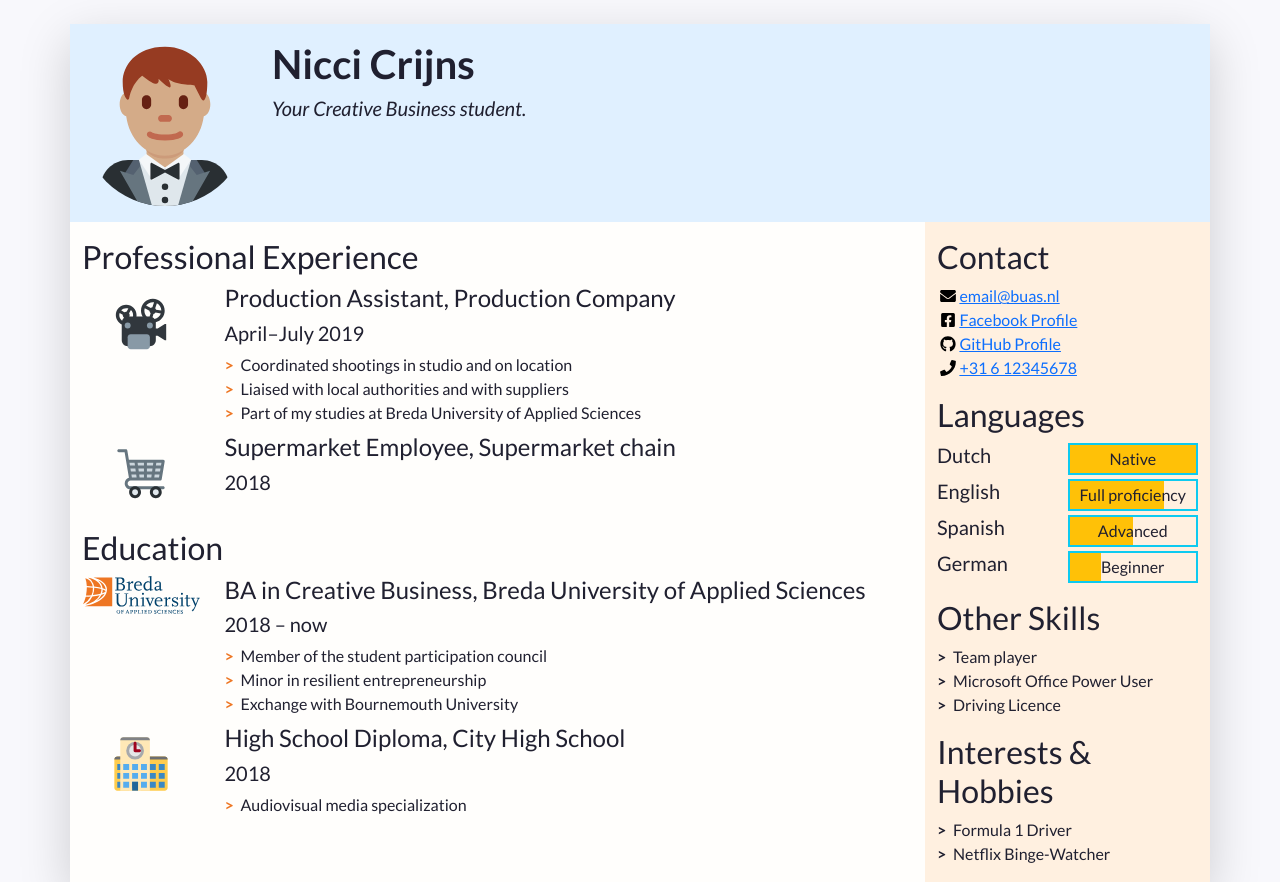
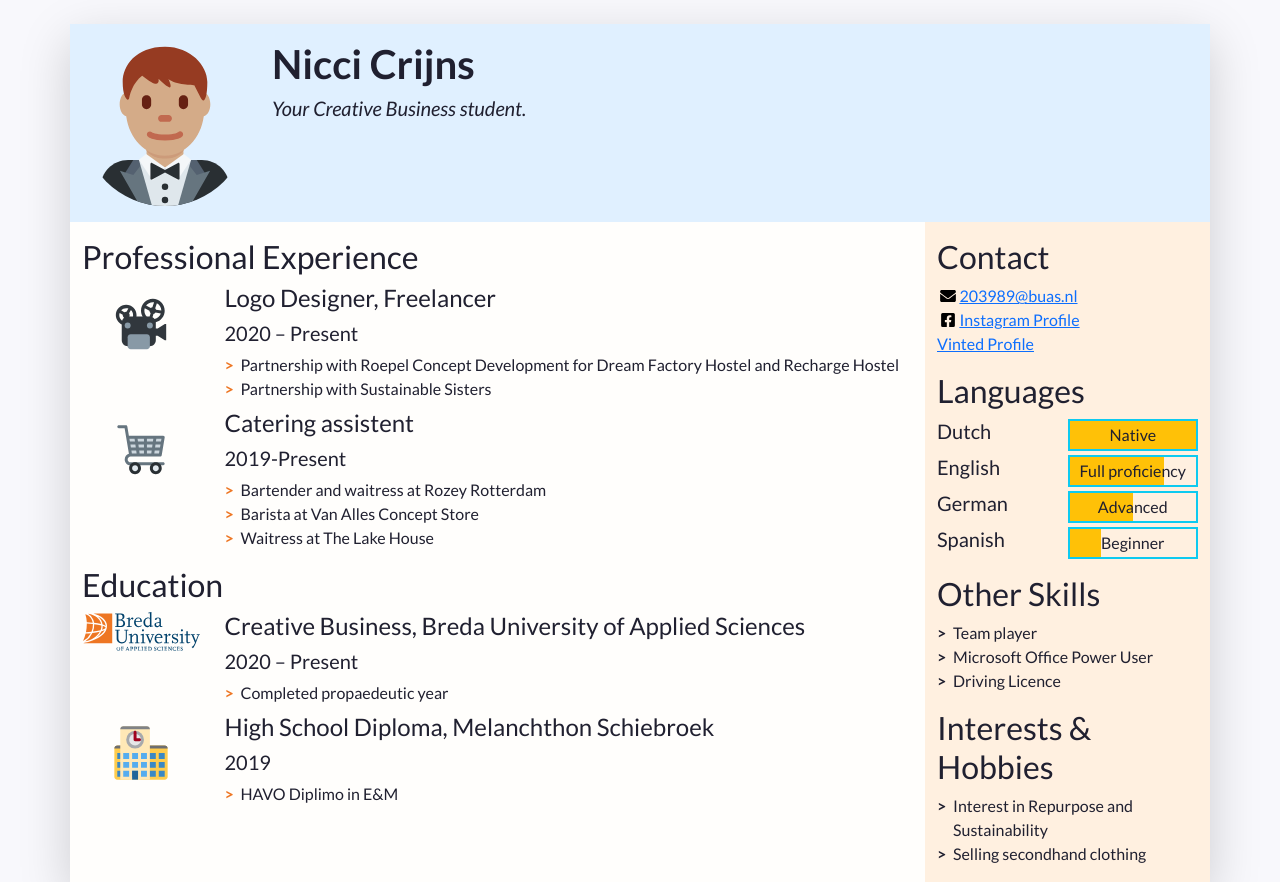
Before and after one commit to niccicrijns/Nicci-CV, a plain HTML site: page index.html in a window 1280 px wide. Shown: the top 882 px of the page. Drawn offline with nearby package versions, Linux system fonts and the light colour scheme.

Commit message:
Update Content

```diff
--- a/index.html
+++ b/index.html
@@ -89,13 +89,13 @@
                   <img class="biography-logo mw-100 d-block mx-auto" src="images/employers/projector.svg" alt="Company logo" width="80">
                 </div>
                 <div class="biography-contents col-9 col-sm-10 col-md-9 col-lg-10">
-                  <h4>Production Assistant, Production Company</h4>
-                  <h5>April&ndash;July 2019</h5>
+                  <h4>Logo Designer, Freelancer</h4>
+                  <h5>2020 – Present</h5>
                   <!-- Use the list below to talk about your achievements -->
                   <ul class="biography-details list-unstyled">
-                    <li>Coordinated shootings in studio and on location</li>
-                    <li>Liaised with local authorities and with suppliers</li>
-                    <li>Part of my studies at Breda University of Applied Sciences</li>
+                    <li>Partnership with Roepel Concept Development for Dream Factory Hostel and Recharge Hostel</li>
+
+                    <li>Partnership with Sustainable Sisters</li>
                   </ul>
                 </div>
               </li>
@@ -107,9 +107,15 @@
                   <img class="biography-logo mw-100 d-block mx-auto" src="images/employers/trolley.svg" alt="Company logo" width="80">
                 </div>
                 <div class="biography-contents col-9 col-sm-10 col-md-9 col-lg-10">
-                  <h4>Supermarket Employee, Supermarket chain</h4>
-                  <h5>2018</h5>
+                  <h4>Catering assistent</h4>
+                  <h5>2019-Present</h5>
                   <!-- This entry doesn't have a list of achievements, but you can copy-paste the one from above -->
+					<ul class="biography-details list-unstyled">
+                    <li>Bartender and waitress at Rozey Rotterdam&nbsp;</li>
+
+                    <li>Barista at Van Alles Concept Store</li>
+                    <li>Waitress at The Lake House&nbsp;</li>
+                  </ul>
                 </div>
               </li>
 
@@ -128,13 +134,11 @@
                   <img class="biography-logo mw-100 d-block mx-auto" src="images/schools/logo-buas.svg" alt="School logo" width="120">
                 </div>
                 <div class="biography-contents col-9 col-sm-10 col-md-9 col-lg-10">
-                  <h4>BA in Creative Business, Breda University of Applied Sciences</h4>
-                  <h5>2018&nbsp;&ndash;&nbsp;now</h5>
+                  <h4>Creative Business, Breda University of Applied Sciences</h4>
+                  <h5>2020 – Present</h5>
                   <!-- Use the list below to talk about minors, exchanges, extra-curricular activities. -->
                   <ul class="biography-details list-unstyled">
-                    <li>Member of the student participation council</li>
-                    <li>Minor in resilient entrepreneurship</li>
-                    <li>Exchange with Bournemouth University</li>
+                    <li>Completed propaedeutic year</li>
                   </ul>
                 </div>
               </li>
@@ -145,10 +149,10 @@
                   <img class="biography-logo mw-100 d-block mx-auto" src="images/schools/school.svg" alt="School logo" width="80">
                 </div>
                 <div class="biography-contents col-9 col-sm-10 col-md-9 col-lg-10">
-                  <h4>High School Diploma, City High School</h4>
-                  <h5>2018</h5>
+                  <h4>High School Diploma, Melanchthon Schiebroek</h4>
+                  <h5>2019</h5>
                   <ul class="biography-details list-unstyled">
-                    <li>Audiovisual media specialization</li>
+                    <li>HAVO Diplimo in E&amp;M</li>
                   </ul>
                 </div>
               </li>
@@ -177,27 +181,21 @@
             -->
             <ul class="contact-list list-unstyled">
               <li class="contact-item">
-                <a class="d-flex align-items-center" href="mailto:email@buas.nl" target="_blank">
+                <a class="d-flex align-items-center" href="mailto:203989@buas.nl" target="_blank">
                   <img class="contact-icon" src="images/icons/envelope.svg" alt="Email">
-                  email@buas.nl
+                  203989@buas.nl
                 </a>
               </li>
               <li class="contact-item">
-                <a class="d-flex align-items-center" href="https://facebook.com/" target="_blank">
+                <a class="d-flex align-items-center" href="https://www.instagram.com/nicolinecrijns/">
                   <img class="contact-icon" src="images/icons/facebook.svg" alt="Facebook">
-                  Facebook Profile
+                  Instagram Profile
                 </a>
               </li>
               <li class="contact-item">
-                <a class="d-flex align-items-center" href="https://github.com/" target="_blank">
-                  <img class="contact-icon" src="images/icons/github.svg" alt="LinkedIn">
-                  GitHub Profile
-                </a>
-              </li>
+              <a class="d-flex align-items-center" href="https://github.com/" target="_blank"> <img></a><a href="https://www.vinted.nl/member/38569127-niccicrijns"> Vinted Profile </a> </li>
               <li class="contact-item">
                 <a class="d-flex align-items-center" href="tel:+31612345678" target="_blank">
-                  <img class="contact-icon" src="images/icons/phone.svg" alt="Mobile Phone">
-                  +31 6 12345678
                 </a>
               </li>
             </ul>
@@ -226,7 +224,7 @@
                 </div>
               </li>
               <li class="language-item d-flex mb-1">
-                <h5 class="language-name w-50">Spanish</h5>
+                <h5 class="language-name w-50">German</h5>
                 <div class="language-level w-50 border border-info border-2 position-relative">
                   <!-- The div below is a progress bar. Choose between w-25, w-50, w-75 and w-100 to show your level of fluency -->
                   <div class="language-progress position-absolute bg-warning h-100 w-50"></div>
@@ -234,7 +232,7 @@
                 </div>
               </li>
               <li class="language-item d-flex mb-1">
-                <h5 class="language-name w-50">German</h5>
+                <h5 class="language-name w-50">Spanish</h5>
                 <div class="language-level w-50 border border-info border-2 position-relative">
                   <!-- The div below is a progress bar. Choose between w-25, w-50, w-75 and w-100 to show your level of fluency -->
                   <div class="language-progress position-absolute bg-warning h-100 w-25"></div>
@@ -260,8 +258,8 @@
           <section class="my-3 aside-section">
             <h2>Interests &amp; Hobbies</h2>
             <ul class="skill-list list-unstyled">
-              <li class="skill-item">Formula 1 Driver</li>
-              <li class="skill-item">Netflix Binge-Watcher</li>
+              <li class="skill-item">Interest in Repurpose and Sustainability&nbsp; </li>
+              <li class="skill-item">Selling secondhand clothing</li>
             </ul>
           </section>
 
```
